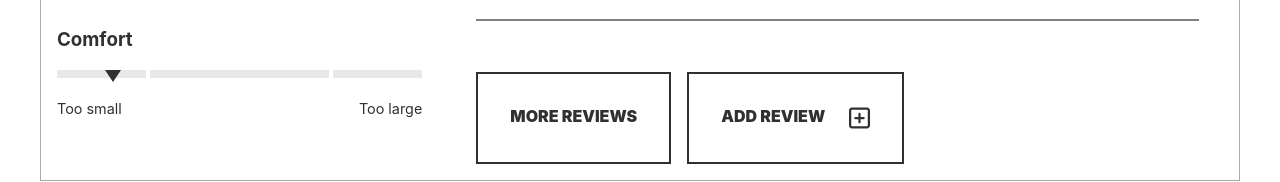
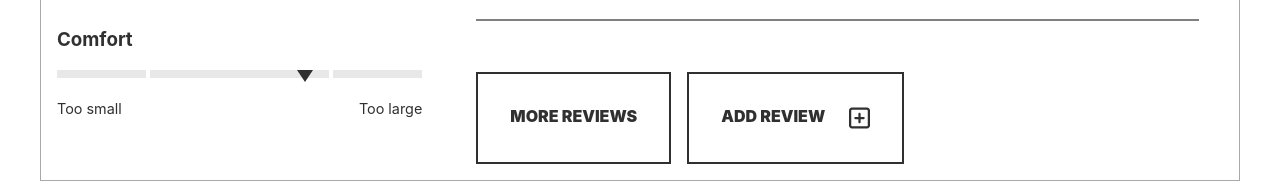
Before and after one commit to derivatively-dynamos/aix-en-provence, a React app: page / in a window 1280 px wide. Shown: the part 2176-2358 px from the top of the page. Built offline with nearby package versions, Linux system fonts and the light colour scheme; no server answers.

Commit message:
Implement Comfort Slider Functionality

```diff
--- a/src/components/ratings-and-reviews/ComfortSlider.jsx
+++ b/src/components/ratings-and-reviews/ComfortSlider.jsx
@@ -1,11 +1,12 @@
 import React from 'react';
 import styled from 'styled-components';
 
-const ReviewSlider = () => {
-  let x = '3em';
+const ReviewSlider = ({ comfort }) => {
+  let x = (Number(comfort) / 5) * 100;
   let sliderPos = {
-    transform: `translateX(${x})`
+    left: `${x}%`
   }
+
   return (
     <ColumnCont>
       <h3>Comfort</h3>
@@ -38,6 +39,7 @@ const ColumnCont = styled(Container)`
   padding-right: 10px;
 `
 const ReviewCont = styled(Container)`
+  position: relative;
   display: grid;
   grid-template-columns: 1fr 2fr 1fr;
   gap: 0.25em;
--- a/src/components/ratings-and-reviews/ReviewBreakdown.jsx
+++ b/src/components/ratings-and-reviews/ReviewBreakdown.jsx
@@ -74,7 +74,7 @@ const ReviewBreakdown = ({ data }) => {
       </ColumnCont>
       <ColumnCont>
         <SizeSlider size={data.characteristics.Fit.value}></SizeSlider>
-        <ComfortSlider></ComfortSlider>
+        <ComfortSlider comfort={data.characteristics.Comfort.value}></ComfortSlider>
       </ColumnCont>
     </ColumnCont>
   )
```
